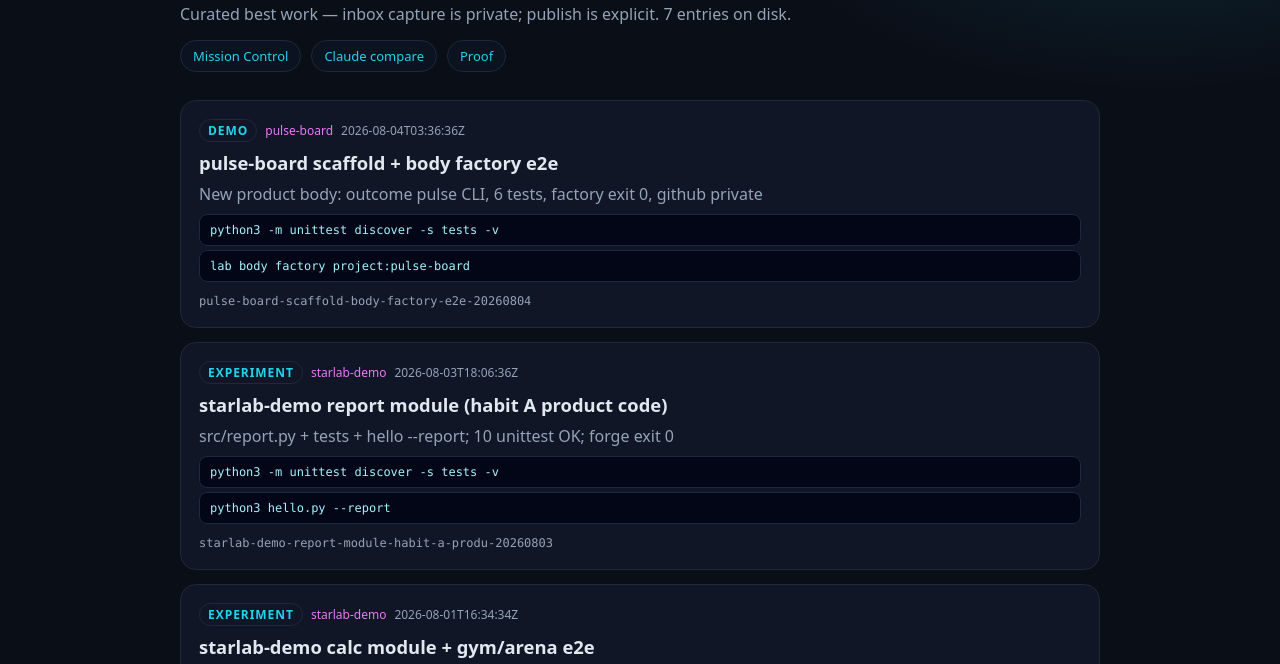
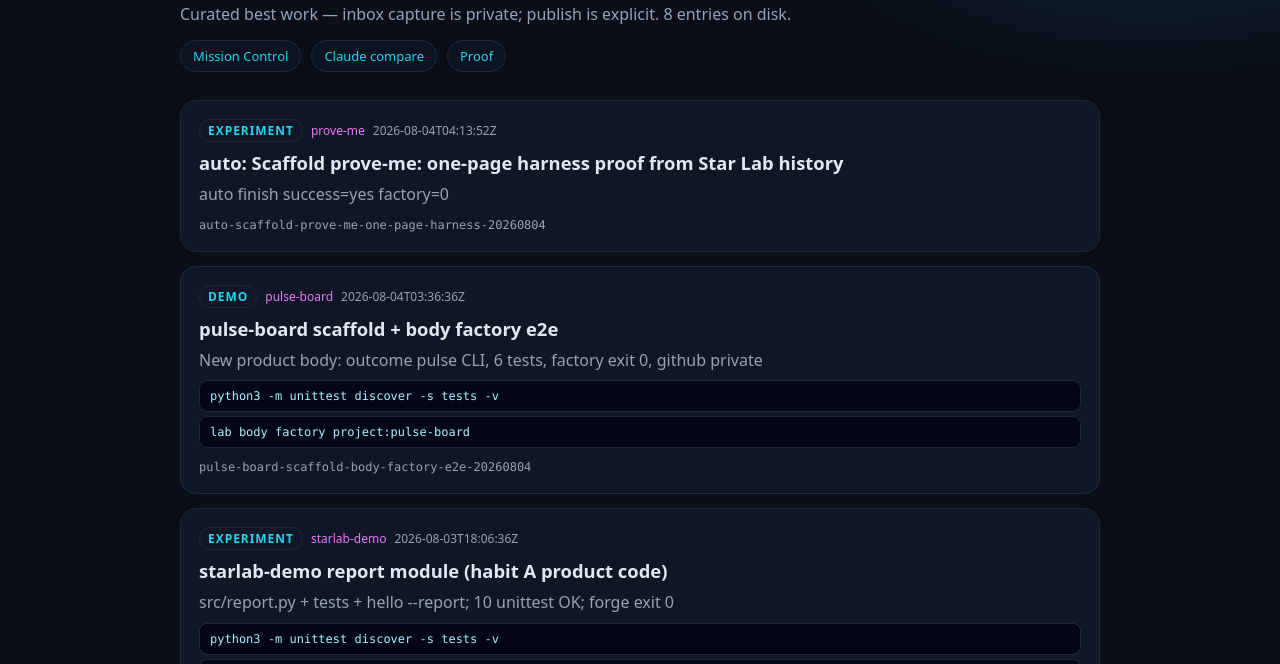
Before and after one commit to marsojuji-cmyk/star-lab, a plain HTML site: page showroom/index.html in a window 1280 px wide. Shown: the part 109-773 px from the top of the page. Drawn offline with Linux system fonts and the light colour scheme.

Commit message:
Showroom: prove-me harness proof scaffold entry.

```diff
--- a/showroom/index.html
+++ b/showroom/index.html
@@ -119,7 +119,7 @@
       <h1>Showroom</h1>
       <p class="sub">
         Curated best work — inbox capture is private; publish is explicit.
-        7 entries on disk.
+        8 entries on disk.
       </p>
       <div class="nav">
         <a href="../dashboard/index.html">Mission Control</a>
@@ -128,6 +128,18 @@
       </div>
     </header>
     <section class="grid">
+
+      <article class="card kind-experiment">
+        <div class="meta">
+          <span class="kind">experiment</span>
+          <span class="project">prove-me</span>
+          <time>2026-08-04T04:13:52Z</time>
+        </div>
+        <h2><a href="entries/auto-scaffold-prove-me-one-page-harness-20260804/body.md">auto: Scaffold prove-me: one-page harness proof from Star Lab history</a></h2>
+        <p class="summary">auto finish success=yes factory=0</p>
+
+        <p class="id"><code>auto-scaffold-prove-me-one-page-harness-20260804</code></p>
+      </article>
 
       <article class="card kind-demo">
         <div class="meta">
@@ -214,7 +226,7 @@
       </article>
     </section>
     <footer>
-      Regenerated 2026-08-04T03:36:36Z · <code>lab showroom list</code> ·
+      Regenerated 2026-08-04T04:13:52Z · <code>lab showroom list</code> ·
       <code>lab showroom publish</code> · no auto-publish
     </footer>
   </div>
```
Also changed, not shown: showroom/entries/auto-scaffold-prove-me-one-page-harness-20260804/meta.json (added, +13 -0 lines), 1 other file.
